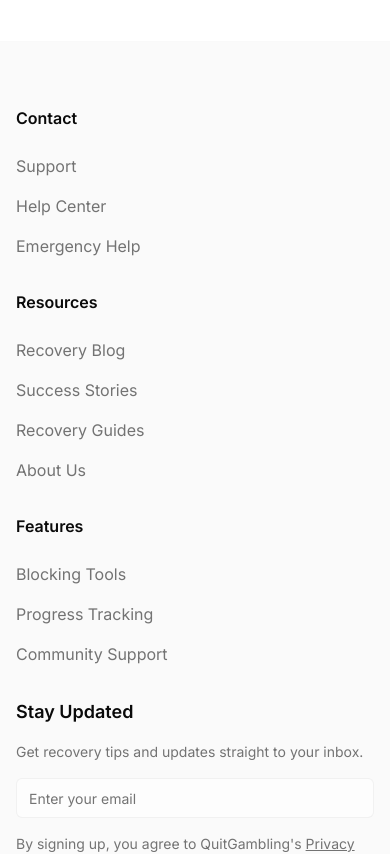
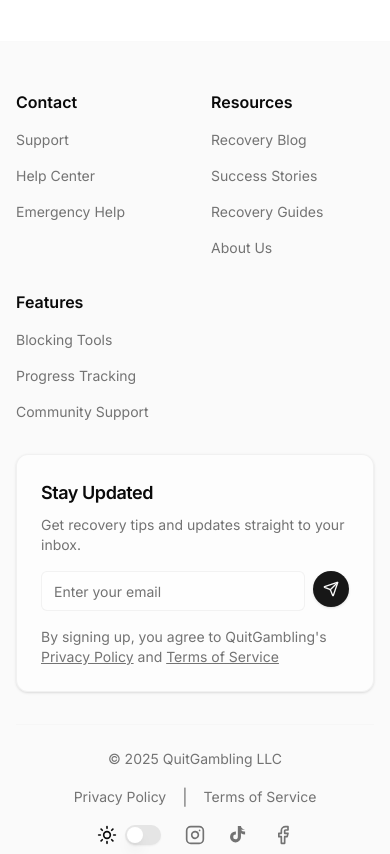
Before and after one commit to alvropena/quitgambling-nextjs, a Next.js app: page / in a window 390 px wide. Shown: the part 8860-9714 px from the top of the page. Built offline with nearby package versions, Linux system fonts and the light colour scheme.

Commit message:
Update footer design and privacy policy date

```diff
--- a/app/privacy/page.tsx
+++ b/app/privacy/page.tsx
@@ -4,8 +4,8 @@ export default function PrivacyPage() {
 			<div className="space-y-8">
 				<h1 className="text-4xl font-bold tracking-tight">Privacy Policy</h1>
 
-				<div className="prose prose-lg max-w-none">
-					<p>Last updated: March 23, 2024</p>
+				<div className="prose prose-lg max-w-none prose-p:text-muted-foreground prose-headings:text-foreground">
+					<p>Last updated: March 23, 2025</p>
 
 					<h2>1. Information We Collect</h2>
 					<p>
--- a/app/terms/page.tsx
+++ b/app/terms/page.tsx
@@ -4,8 +4,8 @@ export default function TermsPage() {
 			<div className="space-y-8">
 				<h1 className="text-4xl font-bold tracking-tight">Terms of Service</h1>
 
-				<div className="prose prose-lg max-w-none">
-					<p>Last updated: March 23, 2024</p>
+				<div className="prose prose-lg max-w-none prose-p:text-muted-foreground prose-headings:text-foreground">
+					<p>Last updated: March 23, 2025</p>
 
 					<h2>1. Acceptance of Terms</h2>
 					<p>
--- a/components/footer.tsx
+++ b/components/footer.tsx
@@ -1,7 +1,9 @@
 import Link from "next/link";
 import { Input } from "./ui/input";
-import { Instagram, Facebook } from "lucide-react";
+import { Instagram, Facebook, Send } from "lucide-react";
 import { ThemeToggle } from "./theme-toggle";
+import { Card, CardContent, CardHeader, CardTitle } from "./ui/card";
+import { Button } from "./ui/button";
 
 // Custom social media icon components
 const TikTokIcon = ({ className }: { className?: string }) => (
@@ -60,27 +62,27 @@ const InstagramIcon = () => (
 
 export function Footer() {
 	return (
-		<footer className="w-full pt-16 pb-8 bg-muted/50 dark:bg-muted/10 border-t border-border/10">
+		<footer className="w-full pt-12 md:pt-16 pb-8 bg-muted/50 dark:bg-muted/10 border-t border-border/10">
 			<div className="container mx-auto max-w-7xl px-4 md:px-6">
-				<div className="grid grid-cols-1 md:grid-cols-12 gap-8">
+				<div className="grid grid-cols-2 sm:grid-cols-4 md:grid-cols-12 gap-8">
 					{/* Contact Column */}
 					<div className="space-y-4 md:col-span-2">
-						<h3 className="font-semibold mb-6">Contact</h3>
+						<h3 className="font-semibold mb-4 md:mb-6">Contact</h3>
 						<Link
 							href="/contact"
-							className="block text-muted-foreground hover:text-foreground transition-colors"
+							className="block text-sm text-muted-foreground hover:text-foreground transition-colors"
 						>
 							Support
 						</Link>
 						<Link
 							href="/contact"
-							className="block text-muted-foreground hover:text-foreground transition-colors"
+							className="block text-sm text-muted-foreground hover:text-foreground transition-colors"
 						>
 							Help Center
 						</Link>
 						<Link
 							href="/contact"
-							className="block text-muted-foreground hover:text-foreground transition-colors"
+							className="block text-sm text-muted-foreground hover:text-foreground transition-colors"
 						>
 							Emergency Help
 						</Link>
@@ -88,28 +90,28 @@ export function Footer() {
 
 					{/* Resources Column */}
 					<div className="space-y-4 md:col-span-2">
-						<h3 className="font-semibold mb-6">Resources</h3>
+						<h3 className="font-semibold mb-4 md:mb-6">Resources</h3>
 						<Link
 							href="/blog"
-							className="block text-muted-foreground hover:text-foreground transition-colors"
+							className="block text-sm text-muted-foreground hover:text-foreground transition-colors"
 						>
 							Recovery Blog
 						</Link>
 						<Link
 							href="/stories"
-							className="block text-muted-foreground hover:text-foreground transition-colors"
+							className="block text-sm text-muted-foreground hover:text-foreground transition-colors"
 						>
 							Success Stories
 						</Link>
 						<Link
 							href="/guides"
-							className="block text-muted-foreground hover:text-foreground transition-colors"
+							className="block text-sm text-muted-foreground hover:text-foreground transition-colors"
 						>
 							Recovery Guides
 						</Link>
 						<Link
 							href="/about"
-							className="block text-muted-foreground hover:text-foreground transition-colors"
+							className="block text-sm text-muted-foreground hover:text-foreground transition-colors"
 						>
 							About Us
 						</Link>
@@ -117,38 +119,47 @@ export function Footer() {
 
 					{/* Features Column */}
 					<div className="space-y-4 md:col-span-2">
-						<h3 className="font-semibold mb-6">Features</h3>
+						<h3 className="font-semibold mb-4 md:mb-6">Features</h3>
 						<Link
 							href="/#features"
-							className="block text-muted-foreground hover:text-foreground transition-colors"
+							className="block text-sm text-muted-foreground hover:text-foreground transition-colors"
 						>
 							Blocking Tools
 						</Link>
 						<Link
 							href="/#features"
-							className="block text-muted-foreground hover:text-foreground transition-colors"
+							className="block text-sm text-muted-foreground hover:text-foreground transition-colors"
 						>
 							Progress Tracking
 						</Link>
 						<Link
 							href="/#features"
-							className="block text-muted-foreground hover:text-foreground transition-colors"
+							className="block text-sm text-muted-foreground hover:text-foreground transition-colors"
 						>
 							Community Support
 						</Link>
 					</div>
 
 					{/* Newsletter Signup */}
-					<div className="space-y-4 md:col-span-4 md:col-start-9">
-						<h3 className="text-lg font-semibold">Stay Updated</h3>
+					<div className="space-y-4 col-span-2 sm:col-span-4 md:col-span-4 md:col-start-9">
+						<Card className="bg-background/50 border-border/50">
+							<CardHeader className="pb-2">
+								<CardTitle className="text-lg">Stay Updated</CardTitle>
+							</CardHeader>
+							<CardContent className="space-y-4">
 								<p className="text-sm text-muted-foreground">
 									Get recovery tips and updates straight to your inbox.
 								</p>
+								<div className="flex gap-2">
 									<Input
 										type="email"
 										placeholder="Enter your email"
 										className="bg-background/50 border-border/50"
 									/>
+									<Button size="icon" className="shrink-0">
+										<Send className="h-4 w-4" />
+									</Button>
+								</div>
 								<p className="text-sm text-muted-foreground">
 									By signing up, you agree to QuitGambling&apos;s{" "}
 									<Link
@@ -165,15 +176,17 @@ export function Footer() {
 										Terms of Service
 									</Link>
 								</p>
+							</CardContent>
+						</Card>
 					</div>
 				</div>
 
 				{/* Bottom Section */}
-				<div className="flex flex-col md:flex-row justify-between items-center mt-12 pt-8 border-t border-border/20">
-					<p className="text-sm text-muted-foreground">
+				<div className="flex flex-col space-y-4 md:space-y-0 md:flex-row justify-between items-center mt-8 md:mt-12 pt-6 md:pt-8 border-t border-border/20">
+					<p className="text-sm text-muted-foreground text-center md:text-left">
 						© {new Date().getFullYear()} QuitGambling LLC
 					</p>
-					<div className="flex items-center gap-4 md:mt-0">
+					<div className="flex items-center gap-4">
 						<Link
 							href="/privacy"
 							className="text-sm text-muted-foreground hover:text-foreground transition-colors"
@@ -188,7 +201,7 @@ export function Footer() {
 							Terms of Service
 						</Link>
 					</div>
-					<div className="flex items-center gap-6 md:mt-0">
+					<div className="flex items-center gap-6">
 						<ThemeToggle />
 						<Link
 							href="https://instagram.com/quitgambling.app"
```
Also changed, not shown: app/pricing/page.tsx (added). Lines whose indentation alone changed are shown as unchanged.
